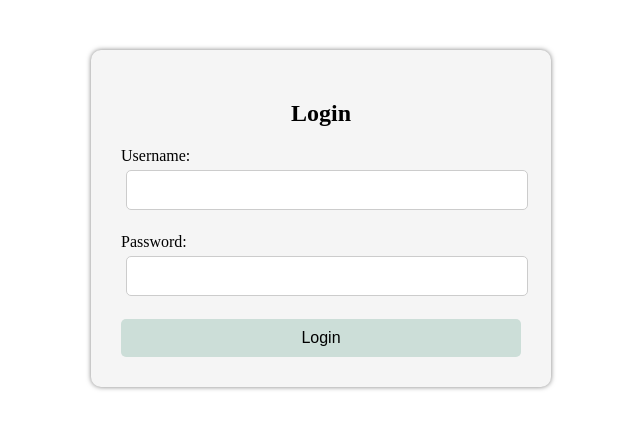
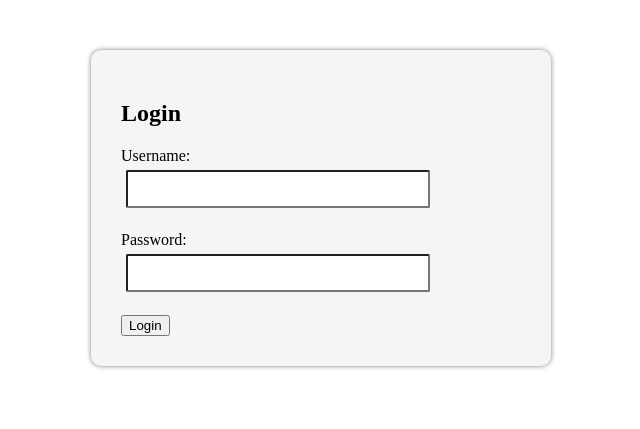
Before and after one commit to saadhussain01306/Web-Lab, a PHP site: page / in a window 1280 px wide. Shown: the top 429 px of the page, without its empty margins (319-959 px from the left). Run offline with PHP 8.4, Linux system fonts and the light colour scheme.

Commit message:
Update index.php

```diff
--- a/12/index.php
+++ b/12/index.php
@@ -15,29 +15,15 @@
     box-shadow: 0 0 5px 0 rgba(0, 0, 0, 0.5);
      }
 
-        input {
-            font-size: 16px;
+    input{
+    font-size: 12px;
     padding: 10px;
     margin: 5px;
-            border-radius: 5px;
-            width: calc(100% - 20px);
-            border: 1px solid #ccc;
+    border-radius: 2px;
+    width: 70%;
      }
 
-        button {
-            font-size: 16px;
-            background-color: rgb(204, 222, 216);
-            text-align: center;
-            padding: 10px;
-            border-radius: 5px;
-            border: none;
-            cursor: pointer;
-            width: 100%;
-        }
 
-        h2 {
-            text-align: center;
-        }
     </style>
 
 </head>
```
Lines whose indentation alone changed are shown as unchanged.
